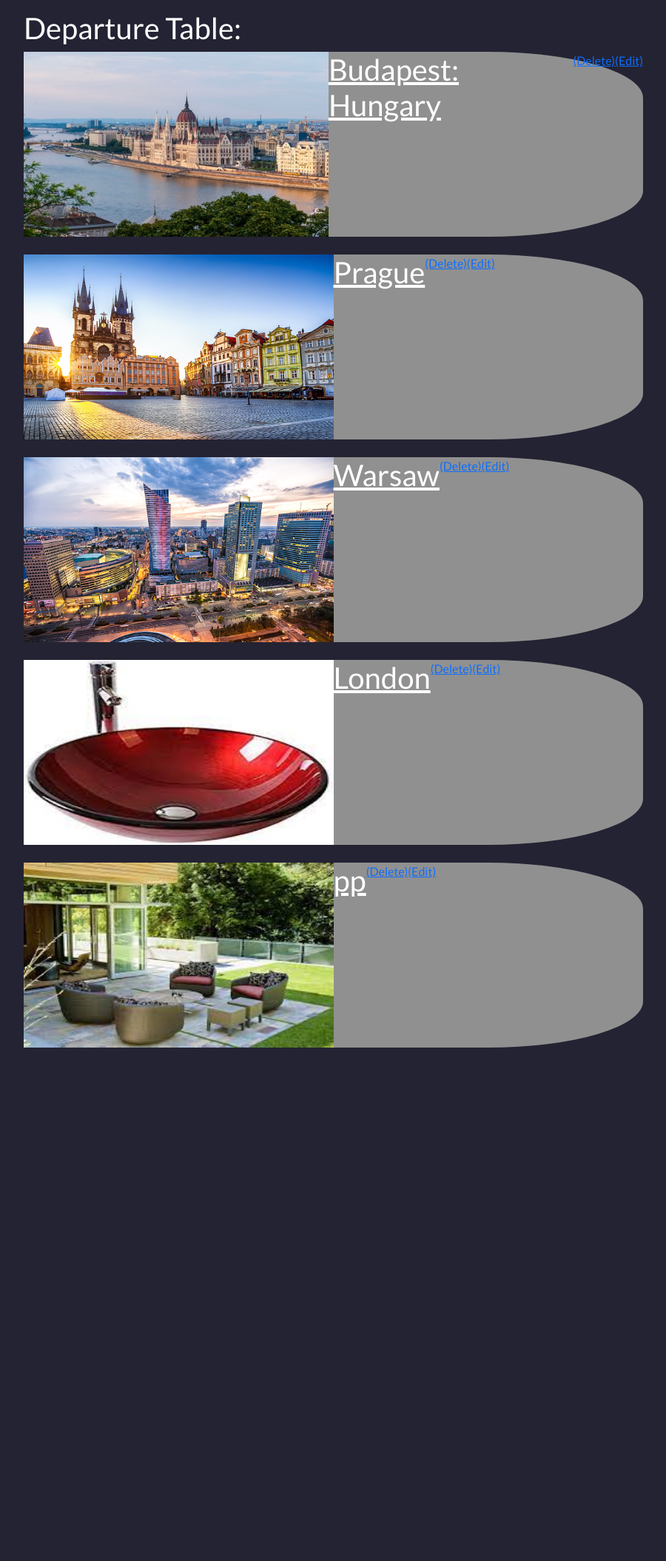
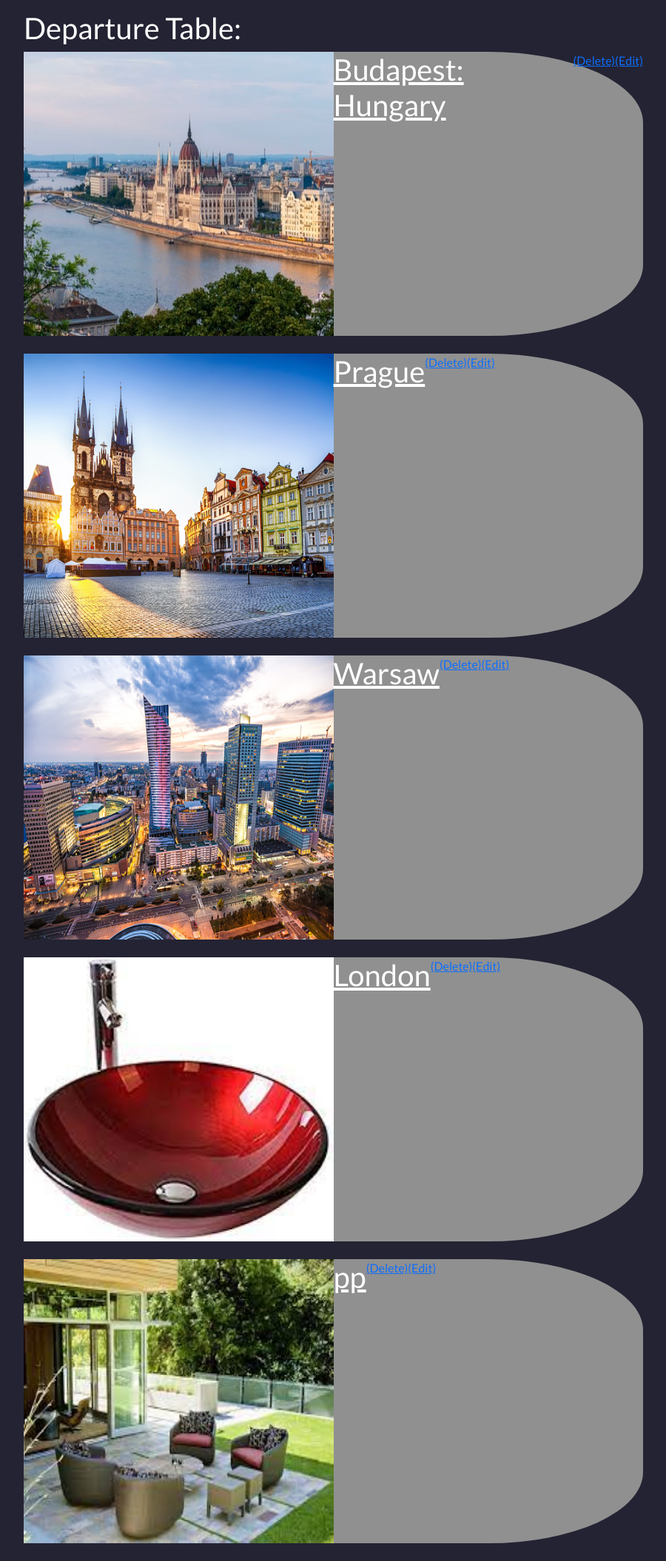
Before and after one commit to Mimkaa/calculator_grapher, a Django app: page /home/ in a window 1280 px wide. Shown: the part 56-2166 px from the top of the page at 74% size, without its empty margins (50-950 px from the left). Before the commit the page ends 1472 px from the top, so only its background shows below. Run offline with Django 3.2, Linux system fonts and the light colour scheme; a user stored in the database is signed in; data comes from the database, SQL or seed files in the repository; some libraries are stand-ins or nearby versions.

Commit message:
48 comit

```diff
--- a/affiliate/templates/home.html
+++ b/affiliate/templates/home.html
@@ -7,8 +7,8 @@
 </style>
 {% for trip in object_list %}
 
-        <div style=" height: 250px; width: 75%;background-color:#909090;border-radius: 25%; display: flex;">
-            <img style="float:left;height: 250px;width:50%" src="{{trip.dest_pic.url}}"  >
+        <div style=" width: 75%;height: 30vw; background-color:#909090;border-radius: 25%; display: flex;">
+            <img style="float:left;height: 100%;width:50%" src="{{trip.dest_pic.url}}"  >
 
             <a style="color:white;right:0;" href="{% url 'trip_details' trip.pk %}"><h1>{{trip.destination}}</h1></a>
             {% if request.user.is_superuser %}
```
